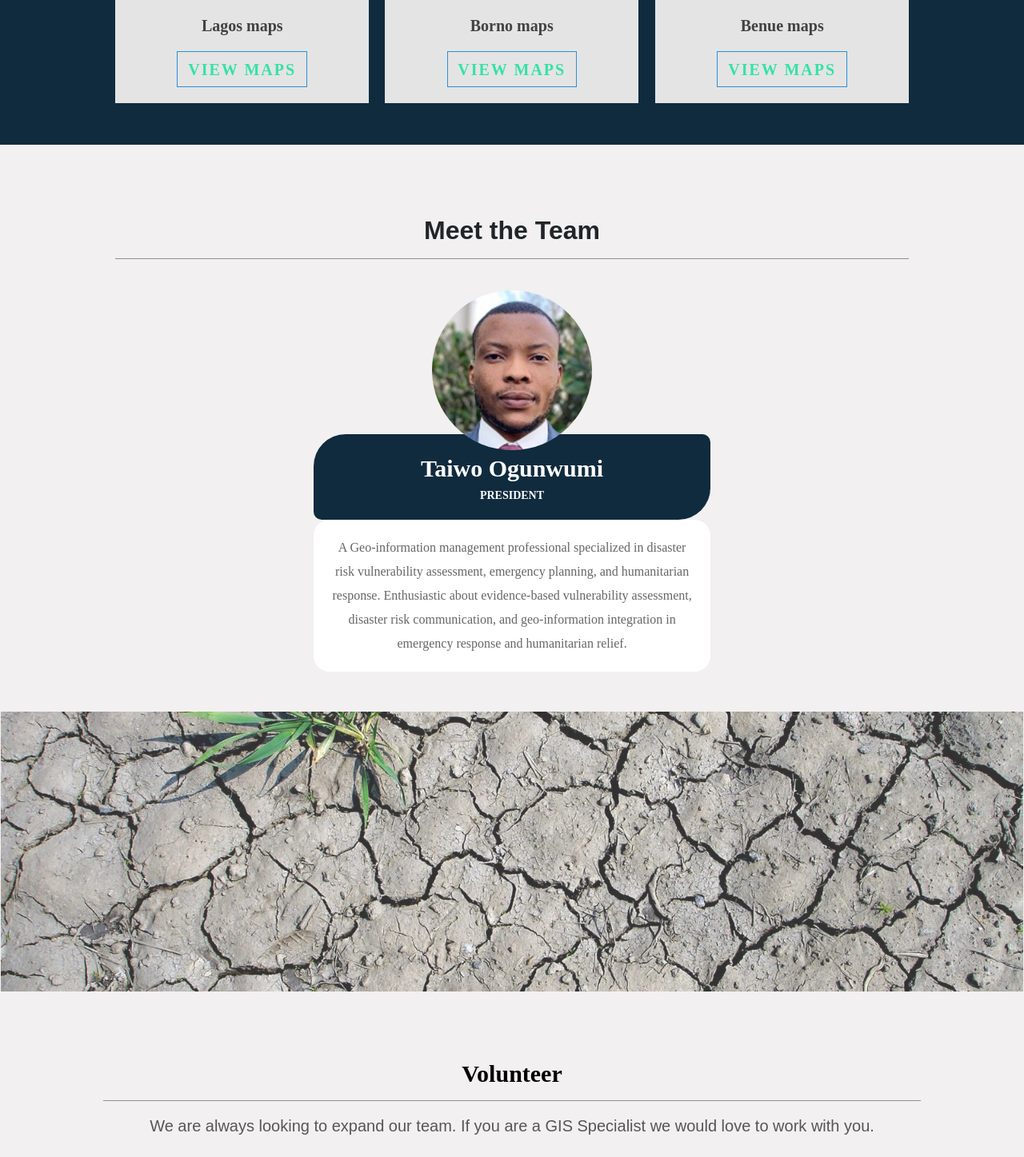
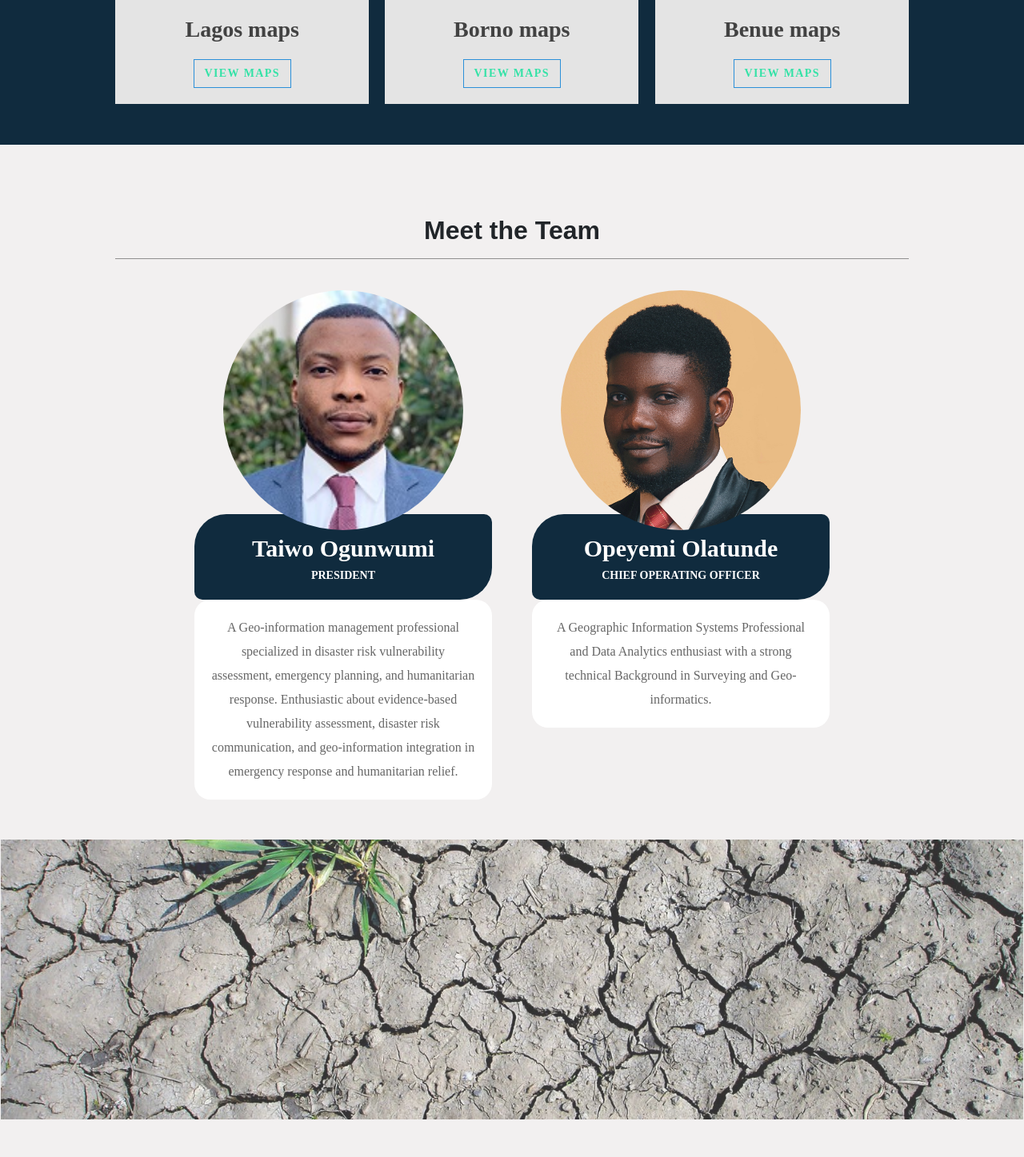
Before and after one commit to tosanoke/GRMI-Official-Site, a PHP site: page / in a window 1280 px wide. Shown: the part 3189-4636 px from the top of the page at 80% size. Run offline with PHP 8.4, Linux system fonts and the light colour scheme; some web fonts are replaced; grey boxes are pictures that could not be loaded.

Commit message:
updated teams
included second team member to the web page

```diff
--- a/css/style.default.css
+++ b/css/style.default.css
@@ -571,7 +571,7 @@ header.header_bg{
 .card-ctn h3,
 .card-ctn a{
     margin-bottom: 10px;
-    font-size: 20px;
+    /* font-size: 20px; */
     margin: 0 0 20px 0;
 }
 
@@ -642,10 +642,10 @@ small {
 
 .team {
   display: grid;
-  grid-template-columns: 1fr;
+  grid-template-columns: 1fr 1fr;
   grid-template-rows: auto;
-  gap: 20px;
-  width: 50%;
+  gap: 50px;
+  width: 80%;
   margin: auto;
 }
 
@@ -657,8 +657,8 @@ small {
     font-family:"BrandonGrotW01-Light";
 }
 .our-team .pic{
-    width: 200px;
-    height: 200px;
+    width: 300px;
+    height: 300px;
     border-radius: 50%;
     /* border: 3px solid #34e2a7; */
     margin: 0 auto;
@@ -668,7 +668,7 @@ small {
 }
 .our-team img{
     width: 100%;
-    height: 50vh;
+    height: 60vh;
     object-fit: cover;
     object-position: 50% 50%;
 }
@@ -724,6 +724,10 @@ small {
     margin-bottom: 0;
 }
 @media only screen and (max-width: 990px){
+    .team{
+      grid-template-columns: 1fr;
+    }
+
     .our-team{ margin-bottom: 30px; }
 }
 @media only screen and (max-width: 359px){
--- a/index.html
+++ b/index.html
@@ -224,6 +224,26 @@
                         </div>
 
 
+                          <div class="">
+                            <div class="our-team">
+                              <div class="pic">
+                                  <img src="images/opedp_2.jpg" alt="">
+                              </div>
+                              <ul class="social">
+                                  <li><a href="#" class="fab fa-facebook"></a></li>
+                                  <li><a href="#" class="fab fa-google-plus"></a></li>
+                                  <li><a href="#" class="fab fa-twitter"></a></li>
+                              </ul>
+                              <div class="team-content">
+                                  <h3 class="title">Opeyemi Olatunde</h3>
+                                  <span class="post">Chief Operating Officer</span>
+                              </div>
+                              <p class="description hvr-glow ">
+                                  A Geographic Information Systems Professional and Data Analytics enthusiast with a strong technical Background in Surveying and Geo-informatics.
+                              </p>
+                          </div>
+
+
               </div>
           </div>
         </section>
@@ -261,7 +281,7 @@
             <div class="row contact-us">
               <div class="col-lg-8 mb-4 col-md-6 ">
                 <h5 class="lined  mb-3">About GRMI</h5>
-                <p class="text-muted text-medium">GEO Hazard Mapping Initiative is focused on deploying volunteer youths who are skilled at using Geographic Information Systems and satellite imagery analysis to create susceptiblility and emergency mapping of actual or expected natural, biological, and technological hazards being experienced in Nigeria and other African countries as a result of Climate change.</p>
+                <p class="text-muted text-medium">GEO Hazard Mapping Initiative is focused on deploying volunteer youths who are skilled at using Geographic Information Systems and satellite imagery analysis to create susceptibility and emergency mapping of actual or expected natural, biological, and technological hazards being experienced in Nigeria and other African countries as a result of Climate change.</p>
 
               </div>
 
```
Also changed, not shown: Images/opedp_2.jpg (added), Images/resized images/opedp_2.jpg (added).
